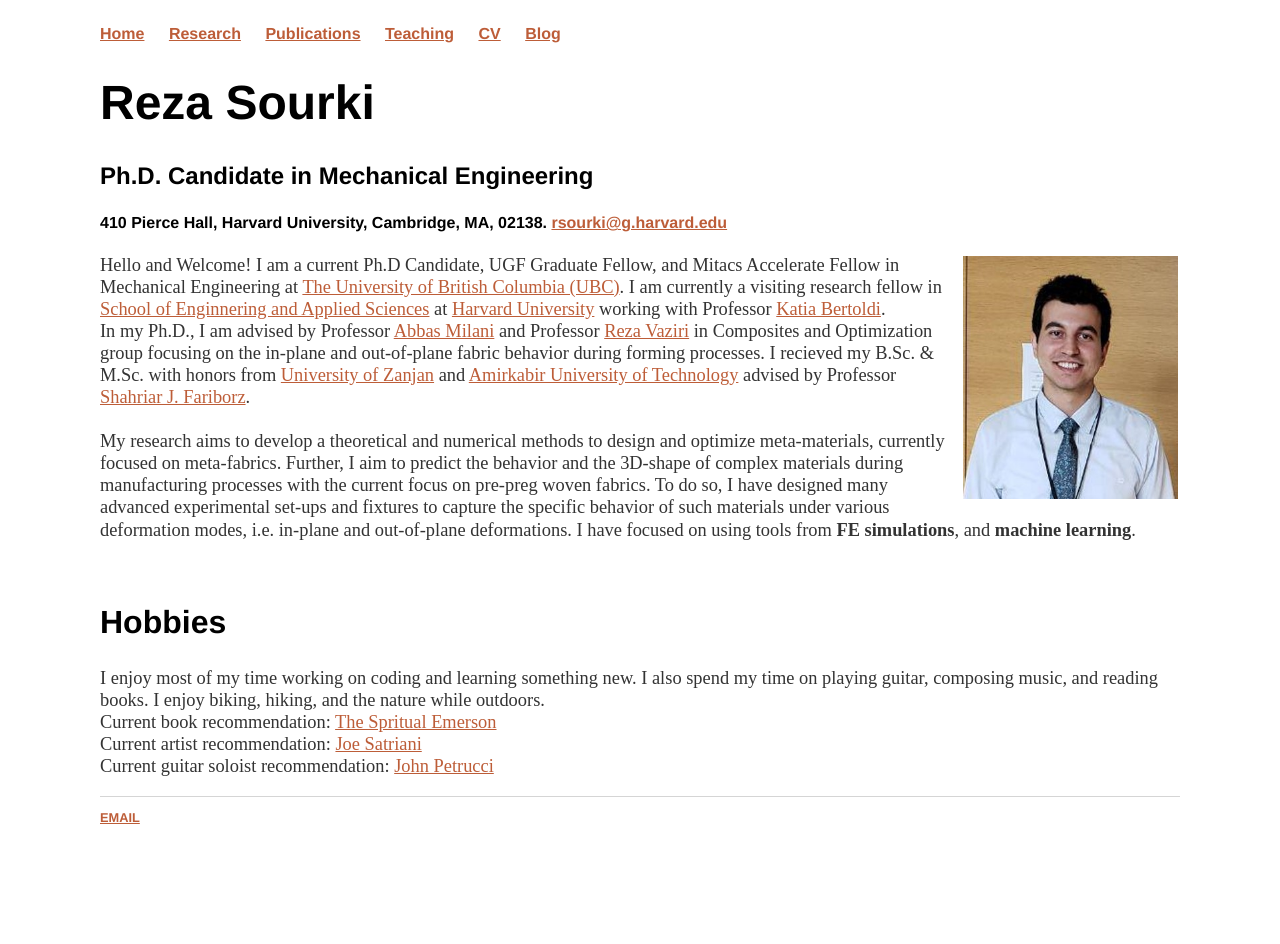
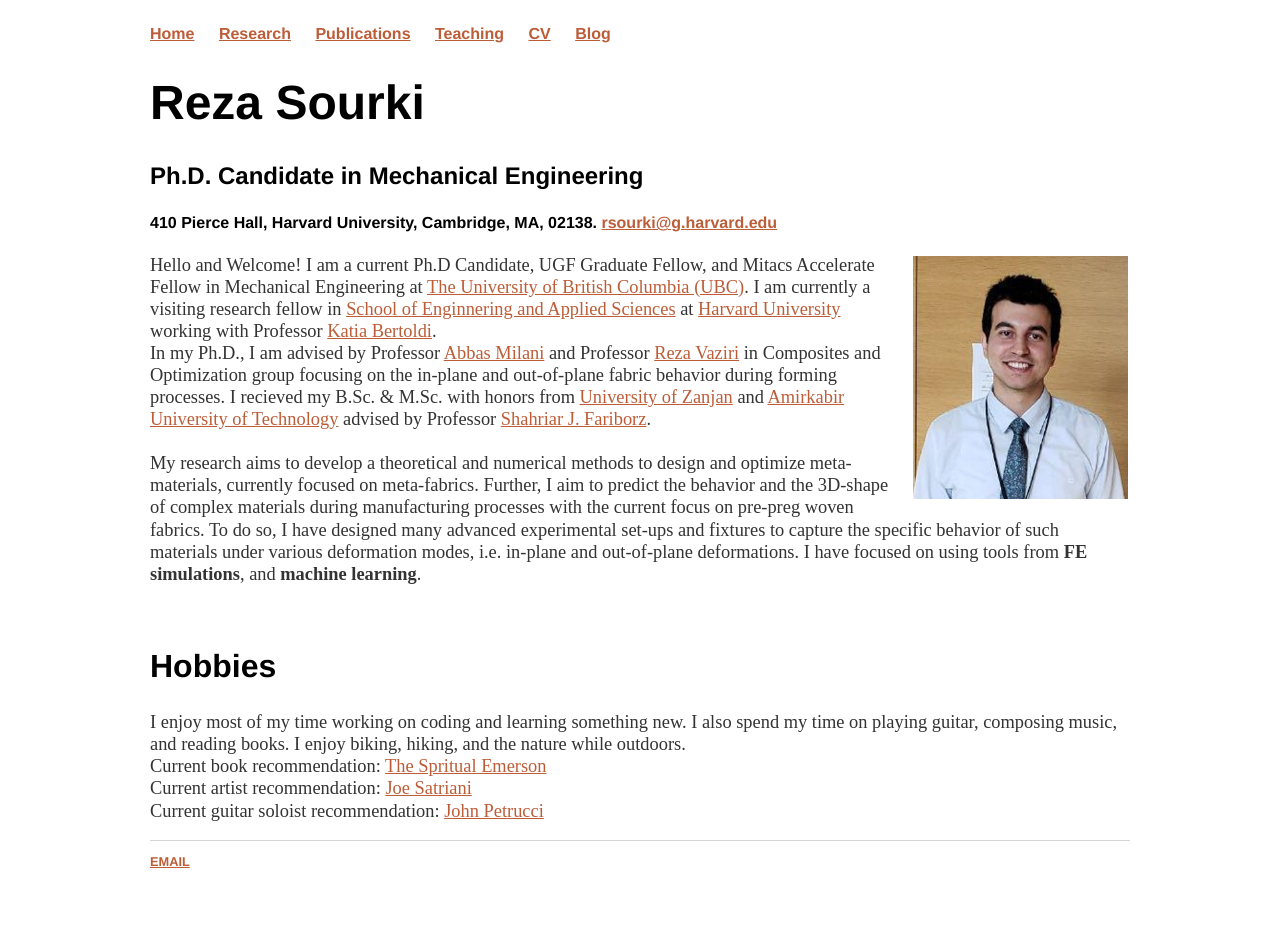
Before and after one commit to rsourki/rsourki.github.io, a Jekyll site: the page built from index.html, in a window 1280 px wide. Built offline with Jekyll 4.4.1, drawn with Linux system fonts in a browser that asks for light colours; before the commit the page ends 900 px from its top, so only the background shows below that.

Commit message:
Update main.css

```diff
--- a/css/main.css
+++ b/css/main.css
@@ -1,5 +1,5 @@
 body {
-    margin: 25px 100px 75px 100px; <!--60px auto width: 70%;-->
+    margin: 25px 150px 75px 150px; <!--60px auto width: 70%;-->
 }
 nav ul, footer ul {
     font-family:'Helvetica', 'Arial', 'Sans-Serif';
```
